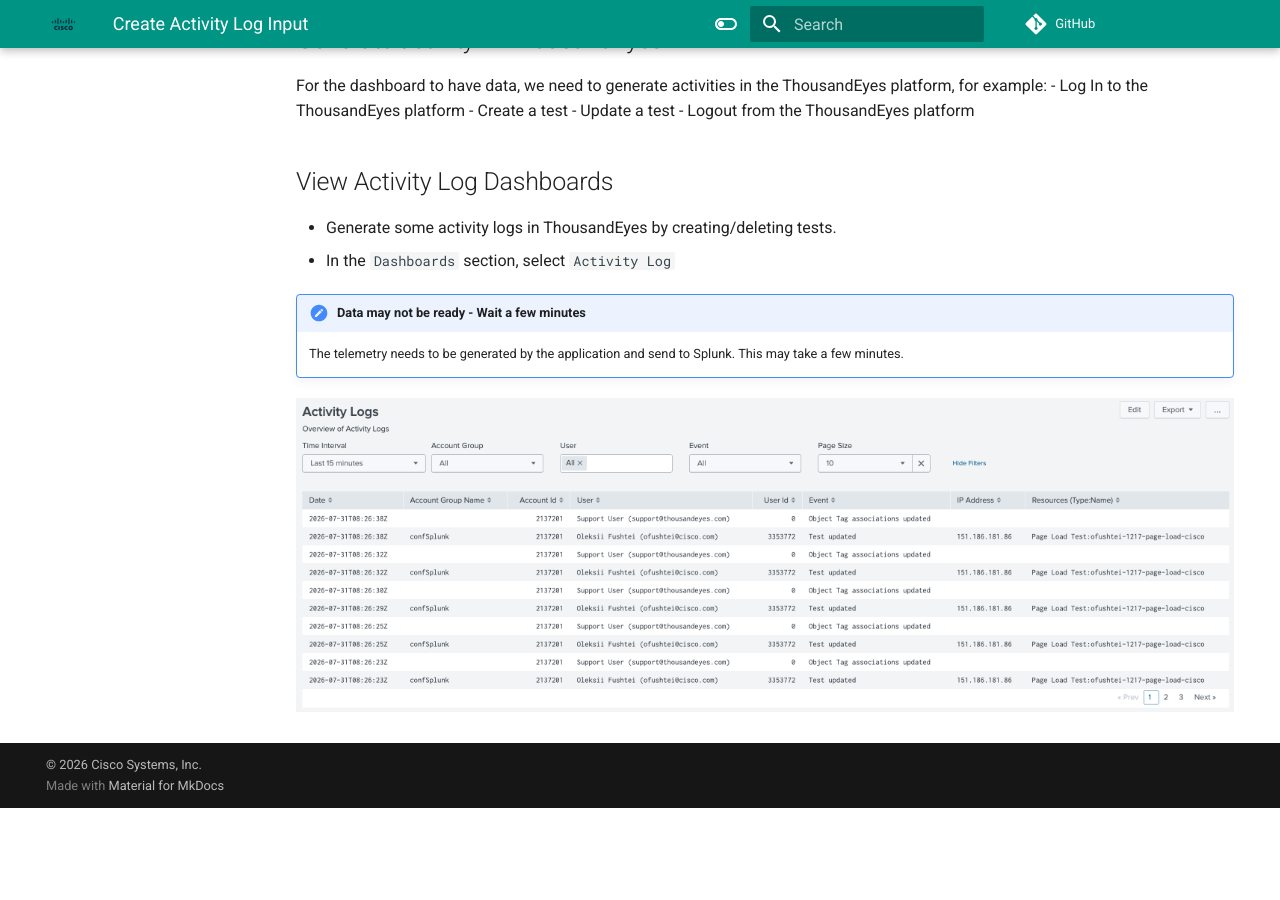
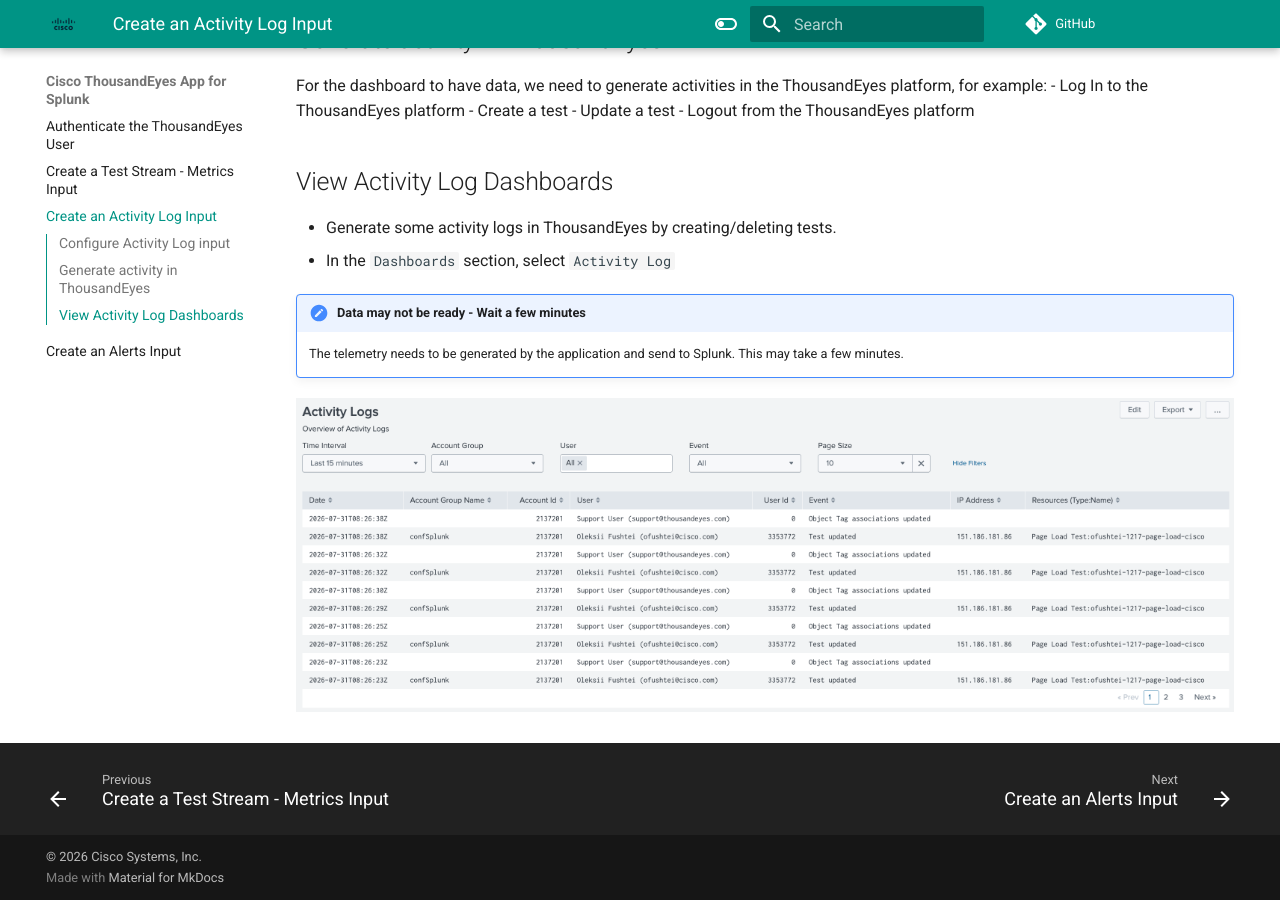
Before and after one commit to ajimenez1503/splunk.conf-2026-OBS1217, an MkDocs documentation site: the page built from docs/thousandeyes_splunk_app/create_activity_logs_input.md, in a window 1280 px wide and 900 px high, scrolled down 1434 px. Built offline with MkDocs 1.6.1 and Material for MkDocs 9.7.7, drawn with Linux system fonts in a browser that asks for light colours; comment, search, counter and statistics services are not loaded; before the commit the page ends 2242 px from its top, so only the background shows below that.

Commit message:
Update mkdocs.yml

```diff
--- a/mkdocs.yml
+++ b/mkdocs.yml
@@ -33,9 +33,9 @@
     - Stream ThousandEyes Alerts to Splunk Core: splunk_core/stream_alerts_to_splunk_core_webhook.md
   - Cisco ThousandEyes App for Splunk:
     - Authenticate the ThousandEyes User: thousandeyes_splunk_app/authenticate_thousandeyes_user.md
-    - Create a Test Stream - Metrics Input: thousandeyes_splunk_app/test_metrics_stream_input.md
-    - Create an Activity Log Input: thousandeyes_splunk_app/activity_logs_input.md
-    - Create an Alerts Input: thousandeyes_splunk_app/alerts_input.md
+    - Create a Test Stream - Metrics Input: thousandeyes_splunk_app/create_metric_stream_input.md
+    - Create an Activity Log Input: thousandeyes_splunk_app/create_activity_logs_input.md
+    - Create an Alerts Input: thousandeyes_splunk_app/create_alerts_input.md
   - Splunk ITSI:
     - Prepate Splunk ITSI: splunk_itsi/itsi_initial_config.md
     - Configure ThousandEyes content pack: splunk_itsi/configure_te_content_pack.md
```
